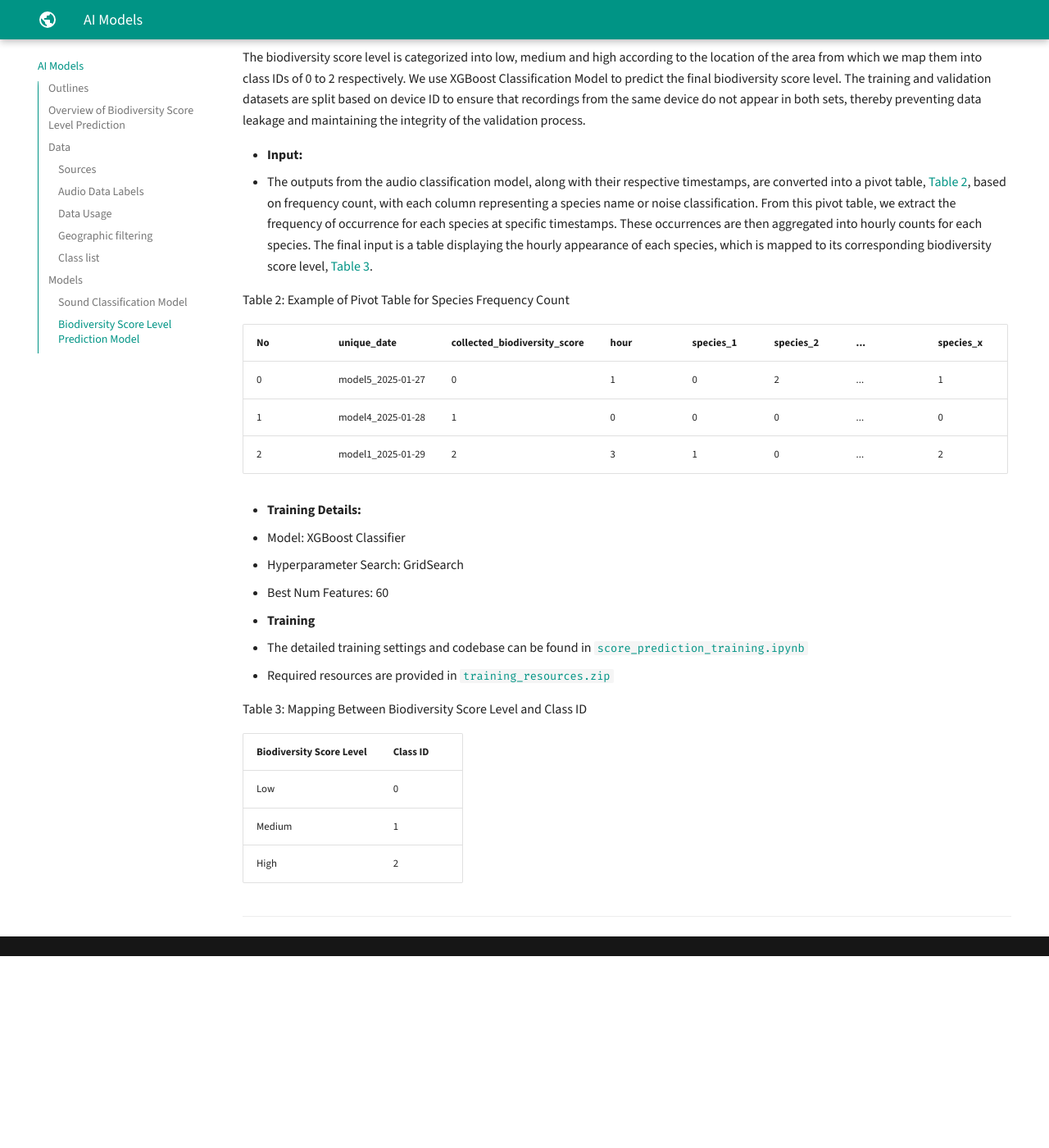
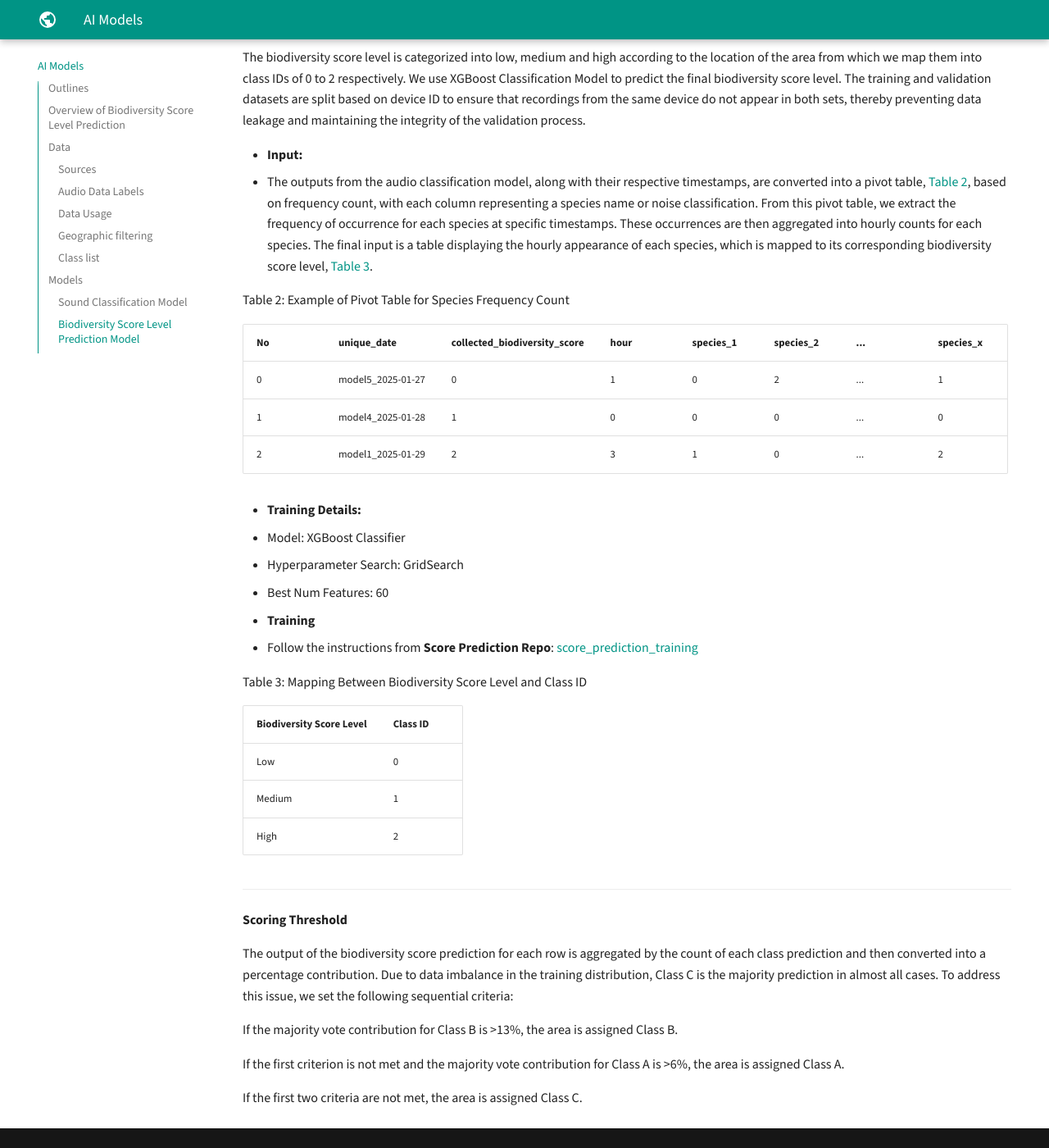
Before and after one commit to KaungHtetCho-22/mkdocs-bio, an MkDocs documentation site: the page built from docs/ai.md, in a window 1280 px wide and 1400 px high, scrolled down 3102 px. Shown: the whole window at 82% size. Built offline with MkDocs 1.6.1 and Material for MkDocs 9.7.7, drawn with Linux system fonts in a browser that asks for light colours; before the commit the page ends 4268 px from its top, so only the background shows below that; some of the changed text lies outside the part shown.

Commit message:
version2

```diff
--- a/docs/ai.md
+++ b/docs/ai.md
@@ -102,8 +102,8 @@ Table 2: Example of Pivot Table for Species Frequency Count
   - Best Num Features: 60
 
 - **Training**
-  - The detailed training settings and codebase can be found in [`score_prediction_training.ipynb`](files/score_prediction_training.ipynb)
-  - Required resources are provided in [`training_resources.zip`](files/score-prediction-training-resources.zip)
+  - Follow the instructions from **Score Prediction Repo**: [score_prediction_training](https://github.com/KaungHtetCho-22/Biodiversity/tree/main/score_prediction_training)
+
 
 <a id="table-3"></a>
 Table 3: Mapping Between Biodiversity Score Level and Class ID
@@ -114,5 +114,14 @@ Table 3: Mapping Between Biodiversity Score Level and Class ID
 | Medium                   | 1        |
 | High                     | 2        |
 
+---
 
----
+**Scoring Threshold**
+
+The output of the biodiversity score prediction for each row is aggregated by the count of each class prediction and then converted into a percentage contribution. Due to data imbalance in the training distribution, Class C is the majority prediction in almost all cases. To address this issue, we set the following sequential criteria:
+
+If the majority vote contribution for Class B is >13%, the area is assigned Class B.
+
+If the first criterion is not met and the majority vote contribution for Class A is >6%, the area is assigned Class A.
+
+If the first two criteria are not met, the area is assigned Class C.
```
Also changed, not shown: other parts of docs/ai.md (+1 -1 lines), docs/hardware.md (+1 -1 lines), docs/index.md (+3 -0 lines), docs/inference.md (+2 -2 lines).
